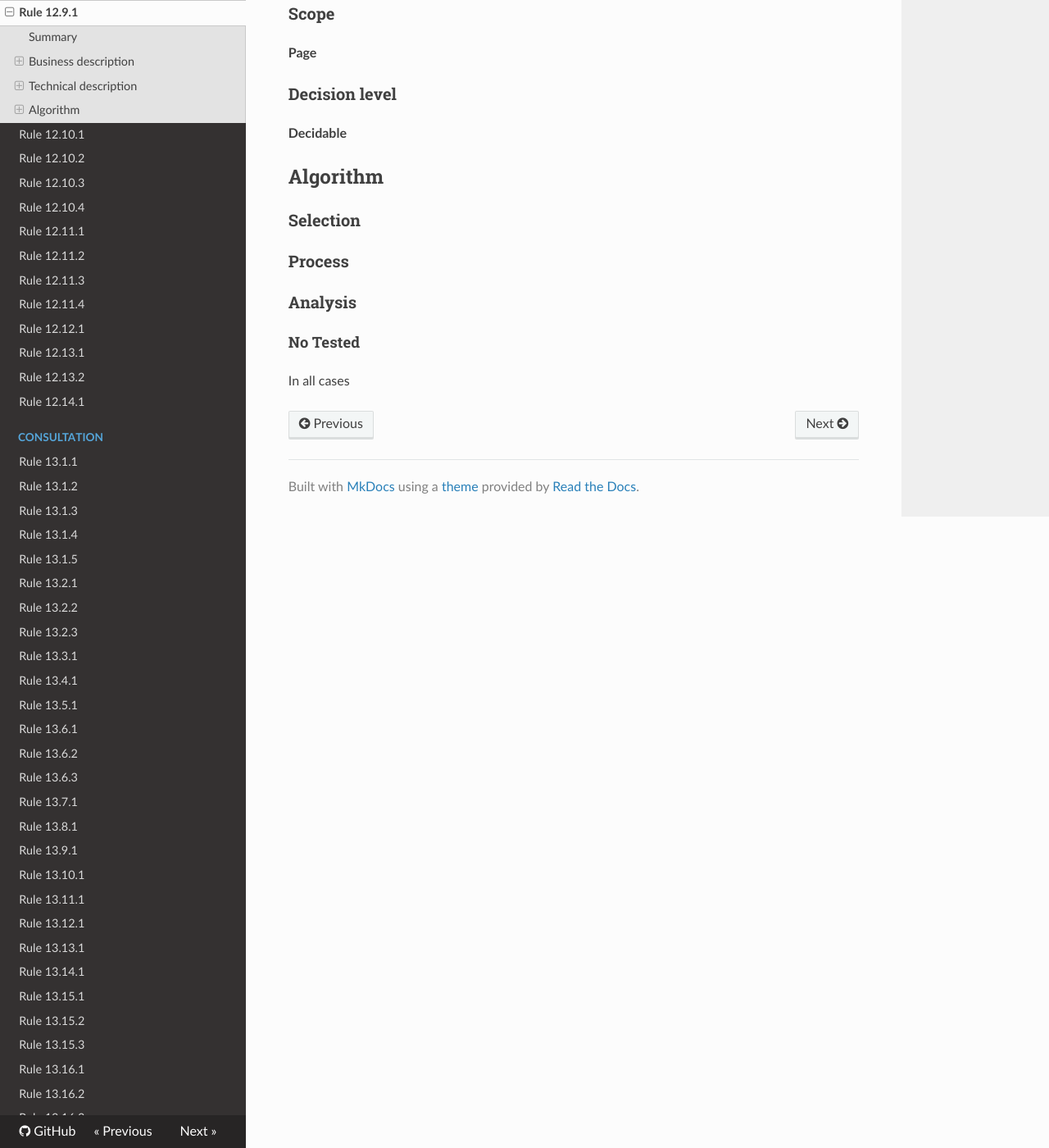
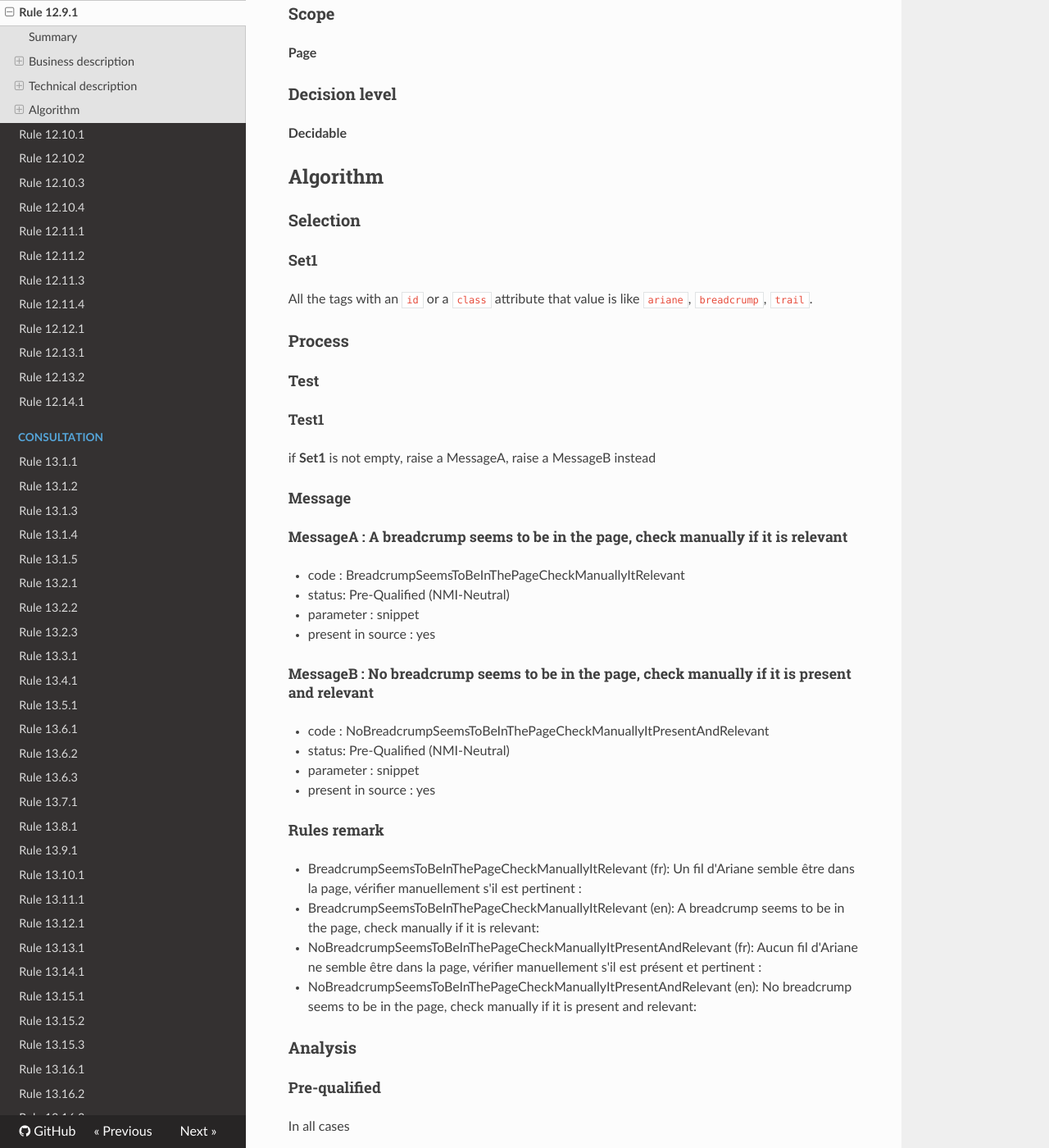
Before and after one commit to Tanaguru/RGAA3-2016, an MkDocs documentation site: the page built from docs/Rule-12-9-1.md, in a window 1280 px wide and 1400 px high, scrolled down 789 px. Shown: the whole window at 82% size. Built offline with MkDocs 1.6.1, drawn with Linux system fonts in a browser that asks for light colours; nearby versions of some CDN libraries; old or Windows-style settings are respelled for this version of MkDocs.

Commit message:
Update tests 12.9.1

```diff
--- a/docs/Rule-12-9-1.md
+++ b/docs/Rule-12-9-1.md
@@ -36,10 +36,44 @@ Dans chaque page Web, le fil d'Ariane est-il repr&eacute;sentatif de la position
 
 ### Selection
 
+#### Set1
+
+All the tags with an `id` or a `class` attribute that value is like `ariane`, `breadcrump`, `trail`.
+
 ### Process
+
+#### Test
+
+##### Test1
+
+if **Set1** is not empty, raise a MessageA, raise a MessageB instead
+
+#### Message
+
+##### MessageA : A breadcrump seems to be in the page, check manually if it is relevant
+
+-   code : BreadcrumpSeemsToBeInThePageCheckManuallyItRelevant
+-   status: Pre-Qualified (NMI-Neutral)
+-   parameter : snippet
+-   present in source : yes
+
+##### MessageB : No breadcrump seems to be in the page, check manually if it is present and relevant
+
+-   code : NoBreadcrumpSeemsToBeInThePageCheckManuallyItPresentAndRelevant
+-   status: Pre-Qualified (NMI-Neutral)
+-   parameter : snippet
+-   present in source : yes
+
+#### Rules remark
+
+ * BreadcrumpSeemsToBeInThePageCheckManuallyItRelevant (fr): Un fil d'Ariane semble être dans la page, v&eacute;rifier manuellement s'il est pertinent :
+ * BreadcrumpSeemsToBeInThePageCheckManuallyItRelevant (en): A breadcrump seems to be in the page, check manually if it is relevant:
+
+ * NoBreadcrumpSeemsToBeInThePageCheckManuallyItPresentAndRelevant (fr): Aucun fil d'Ariane ne semble &ecirc;tre dans la page, vérifier manuellement s'il est pr&eacute;sent et pertinent :
+ * NoBreadcrumpSeemsToBeInThePageCheckManuallyItPresentAndRelevant (en): No breadcrump seems to be in the page, check manually if it is present and relevant:
 
 ### Analysis
 
-#### No Tested
+#### Pre-qualified
 
 In all cases
```
Also changed, not shown: docs/Rule-12-8-1.md (+1 -1 lines), 3 other files.
